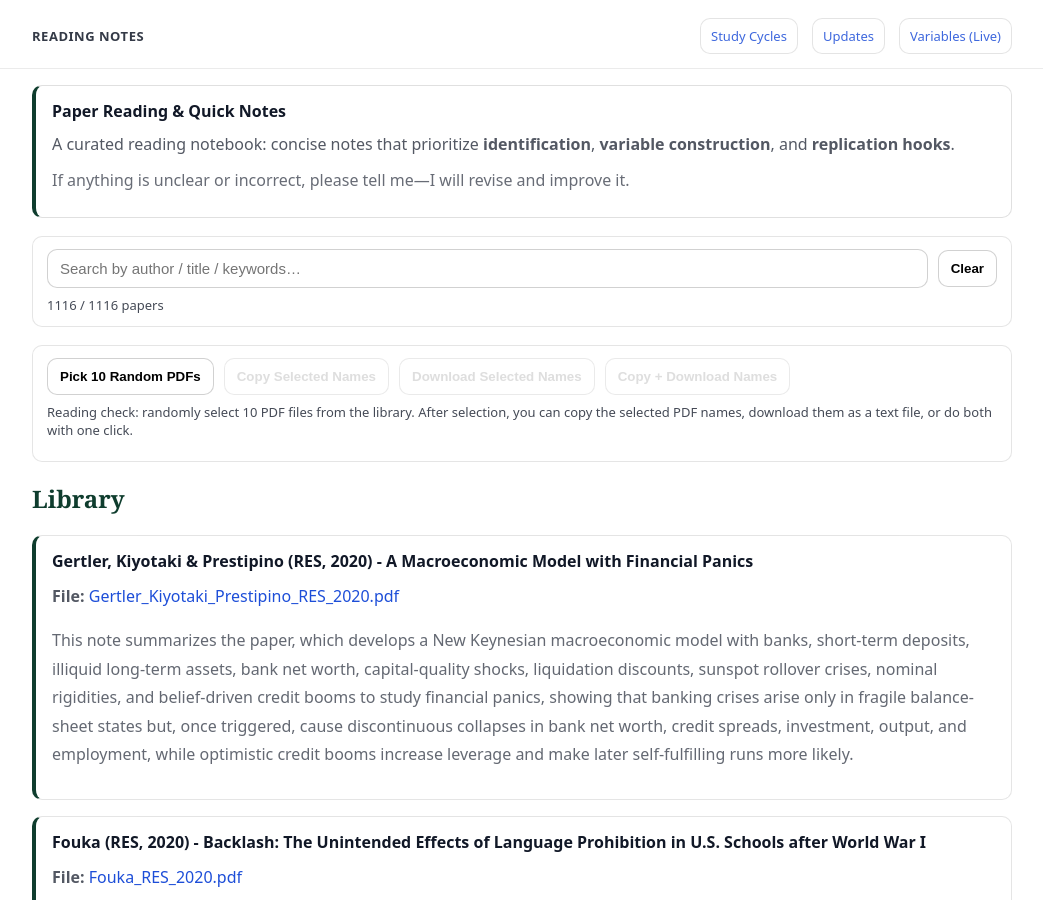
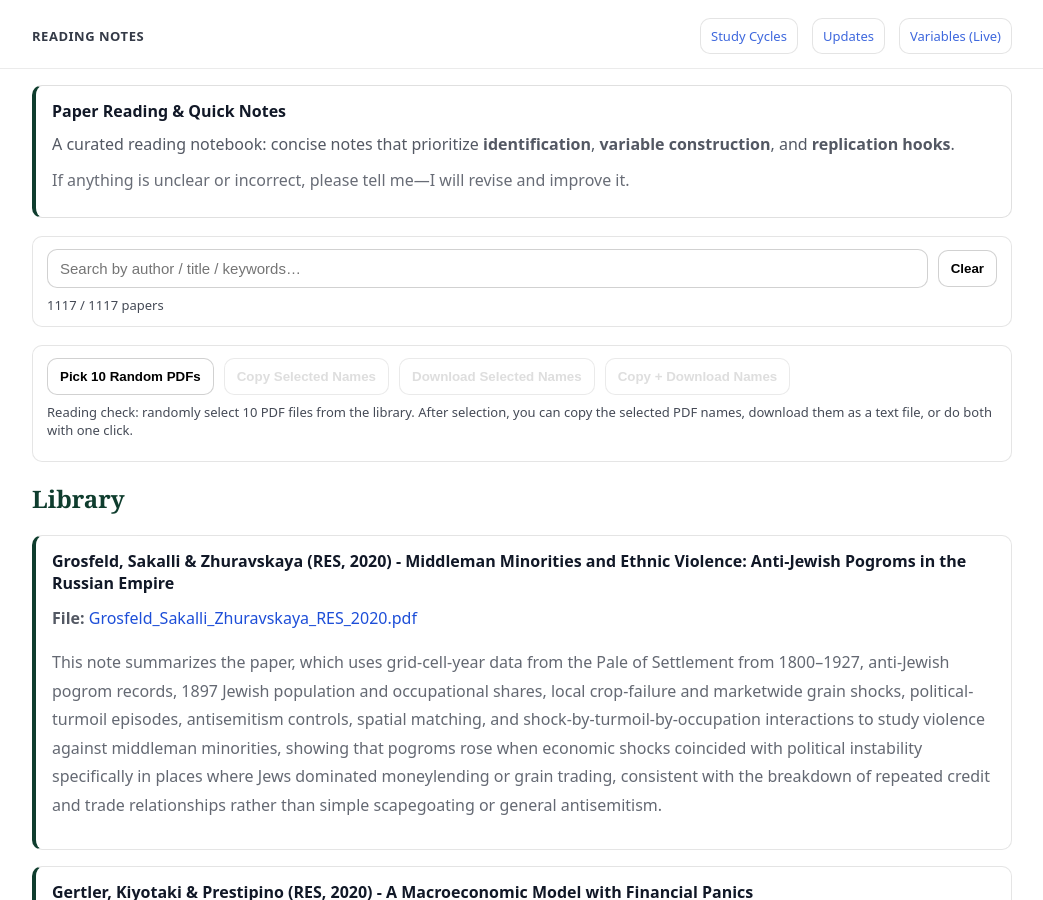
Before and after one commit to yaxinzn/study-archive, a Jekyll site: the page built from reading/index.md, in a window 1280 px wide and 900 px high. Shown: the whole window, without its empty margins (118-1161 px from the left). Built offline with Jekyll 4.4.1, drawn with Linux system fonts in a browser that asks for light colours.

Commit message:
Reading: add/update Grosfeld_Sakalli_Zhuravskaya_RES_2020.pdf

```diff
--- a/_data/reading.yml
+++ b/_data/reading.yml
@@ -1,3 +1,7 @@
+- title: "Grosfeld, Sakalli & Zhuravskaya (RES, 2020) - Middleman Minorities and Ethnic Violence: Anti-Jewish Pogroms in the Russian Empire"
+  file: "Grosfeld_Sakalli_Zhuravskaya_RES_2020.pdf"
+  desc: "This note summarizes the paper, which uses grid-cell-year data from the Pale of Settlement from 1800–1927, anti-Jewish pogrom records, 1897 Jewish population and occupational shares, local crop-failure and marketwide grain shocks, political-turmoil episodes, antisemitism controls, spatial matching, and shock-by-turmoil-by-occupation interactions to study violence against middleman minorities, showing that pogroms rose when economic shocks coincided with political instability specifically in places where Jews dominated moneylending or grain trading, consistent with the breakdown of repeated credit and trade relationships rather than simple scapegoating or general antisemitism."
+
 - title: "Gertler, Kiyotaki & Prestipino (RES, 2020) - A Macroeconomic Model with Financial Panics"
   file: "Gertler_Kiyotaki_Prestipino_RES_2020.pdf"
   desc: "This note summarizes the paper, which develops a New Keynesian macroeconomic model with banks, short-term deposits, illiquid long-term assets, bank net worth, capital-quality shocks, liquidation discounts, sunspot rollover crises, nominal rigidities, and belief-driven credit booms to study financial panics, showing that banking crises arise only in fragile balance-sheet states but, once triggered, cause discontinuous collapses in bank net worth, credit spreads, investment, output, and employment, while optimistic credit booms increase leverage and make later self-fulfilling runs more likely."
```
Also changed, not shown: 1 other file.
